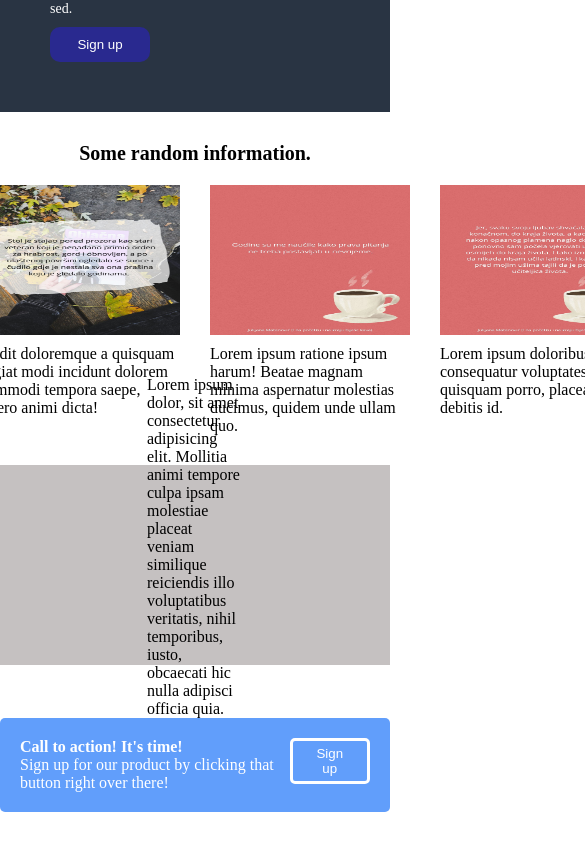
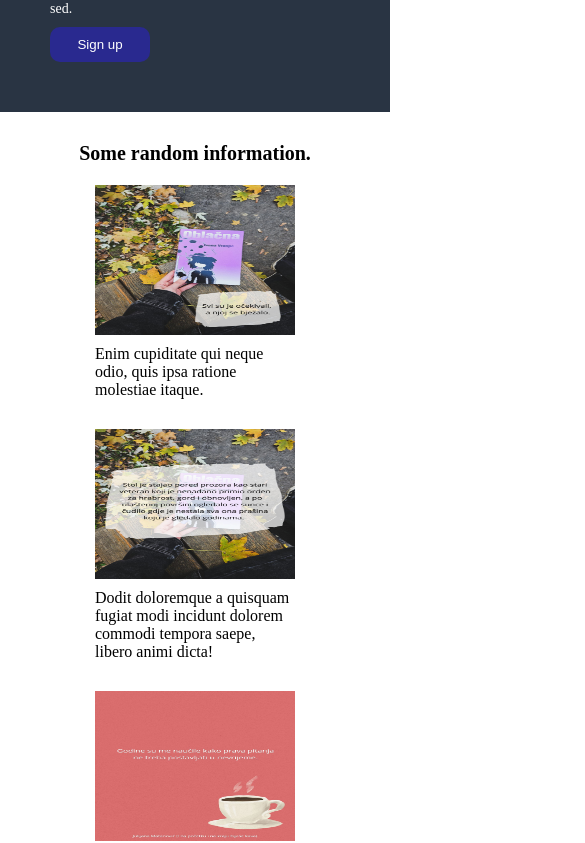
Before and after one commit to tamarabalja/Landing-page, a plain HTML site: page index.html in a window 390 px wide. Shown: the part 293-1136 px from the top of the page, 585 px wide, since content can reach past the window. Drawn offline with Linux system fonts and the light colour scheme.

Commit message:
fix mobile

```diff
--- a/style.css
+++ b/style.css
@@ -146,3 +146,13 @@ h1.font{
         background-color: rgb(97, 158, 251);;
 
     }
+
+    @media only screen and (max-width: 600px) {
+       .images{
+        flex-direction:column;
+       }
+
+       .citation-box{
+        max-width: 100%;
+       }
+      }
```
